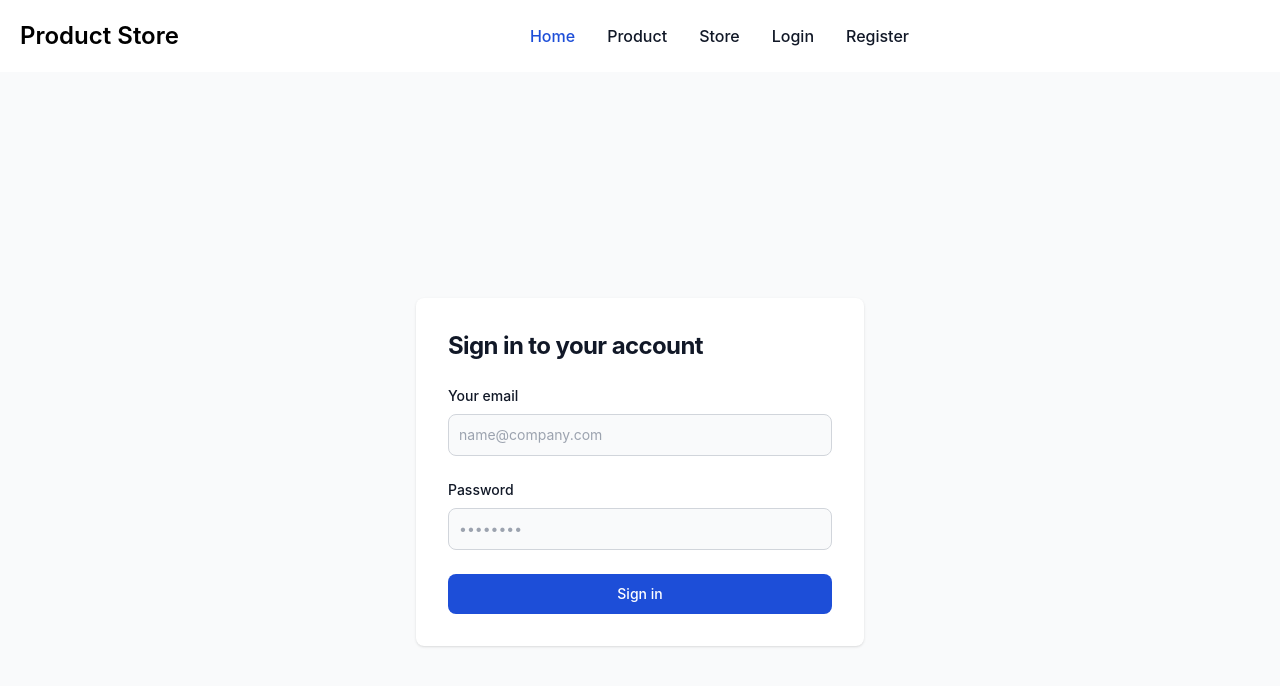
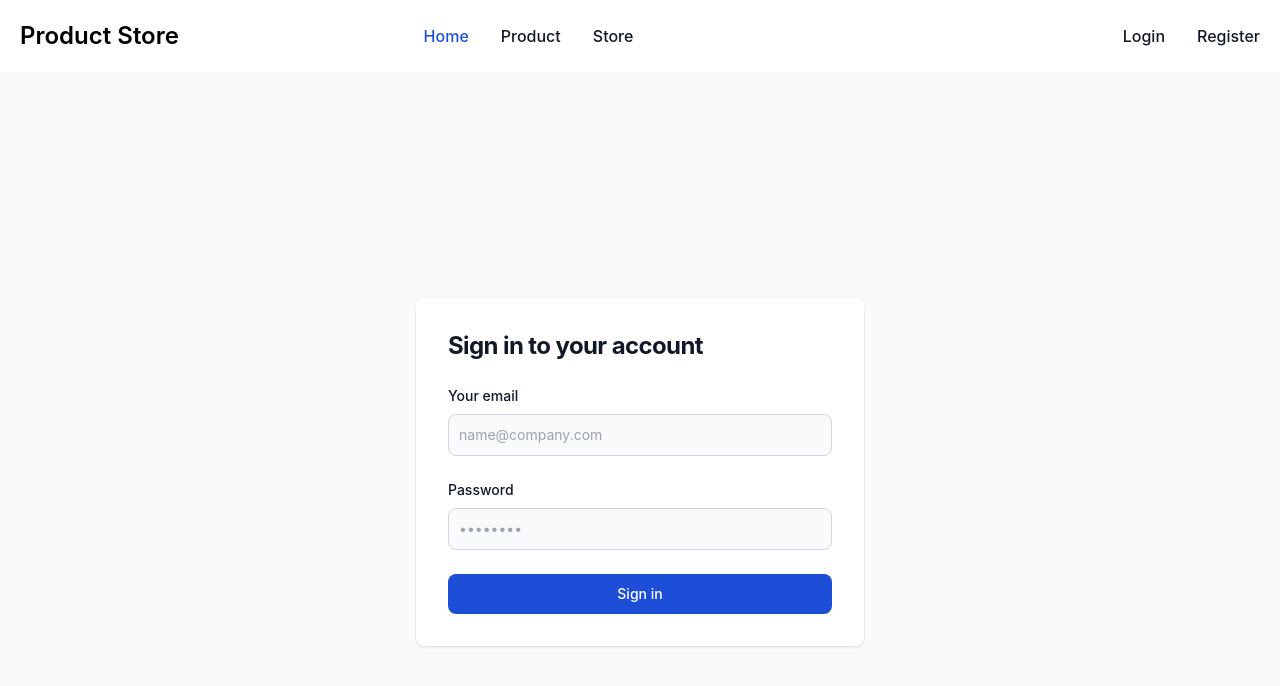
Before and after one commit to daelflodo/client-store, a React (Create React App) app: page /login in a window 1280 px wide. Shown: the top 686 px of the page. Built offline with nearby package versions, Linux system fonts and the light colour scheme.

Commit message:
Fix: ajustar el login y register en el nav

```diff
--- a/src/components/Navbar/Navbar.jsx
+++ b/src/components/Navbar/Navbar.jsx
@@ -55,6 +55,10 @@ const Navbar = () => {
                         <li>
                             <Link to="/stores" className="block py-2 px-3 text-gray-900 rounded hover:bg-gray-100 md:hover:bg-transparent md:hover:text-blue-700 md:p-0 dark:text-white md:dark:hover:text-blue-500 dark:hover:bg-gray-700 dark:hover:text-white md:dark:hover:bg-transparent dark:border-gray-700">Store</Link>
                         </li>
+                    </ul>
+                </div>
+                <div className={`items-center ${isMenuOpen ? 'block' : 'hidden'} w-full md:flex md:w-auto md:order-3`} id="navbar-auth">
+                    <ul className="flex flex-col p-4 md:p-0 mt-4 font-medium border border-gray-100 rounded-lg bg-gray-50 md:space-x-8 rtl:space-x-reverse md:flex-row md:mt-0 md:border-0 md:bg-white dark:bg-gray-800 md:dark:bg-gray-900 dark:border-gray-700">
                         {!token && (
                             <>
                                 <li>
```
